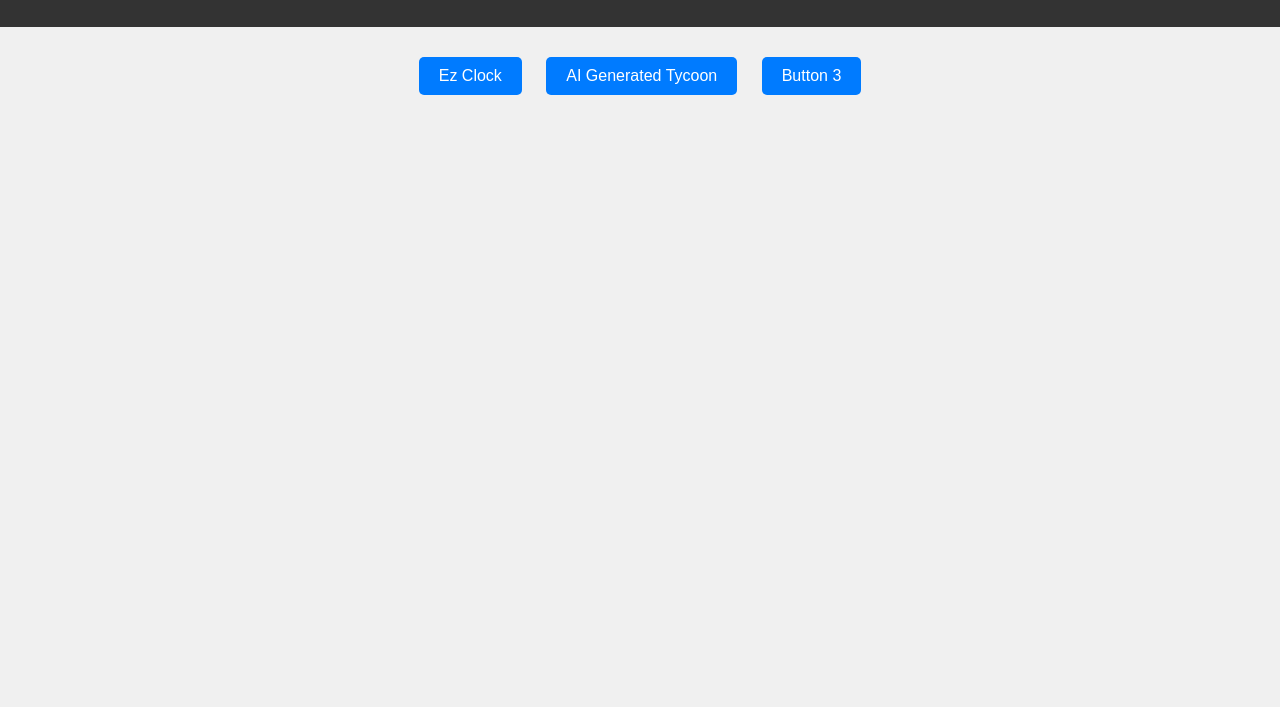
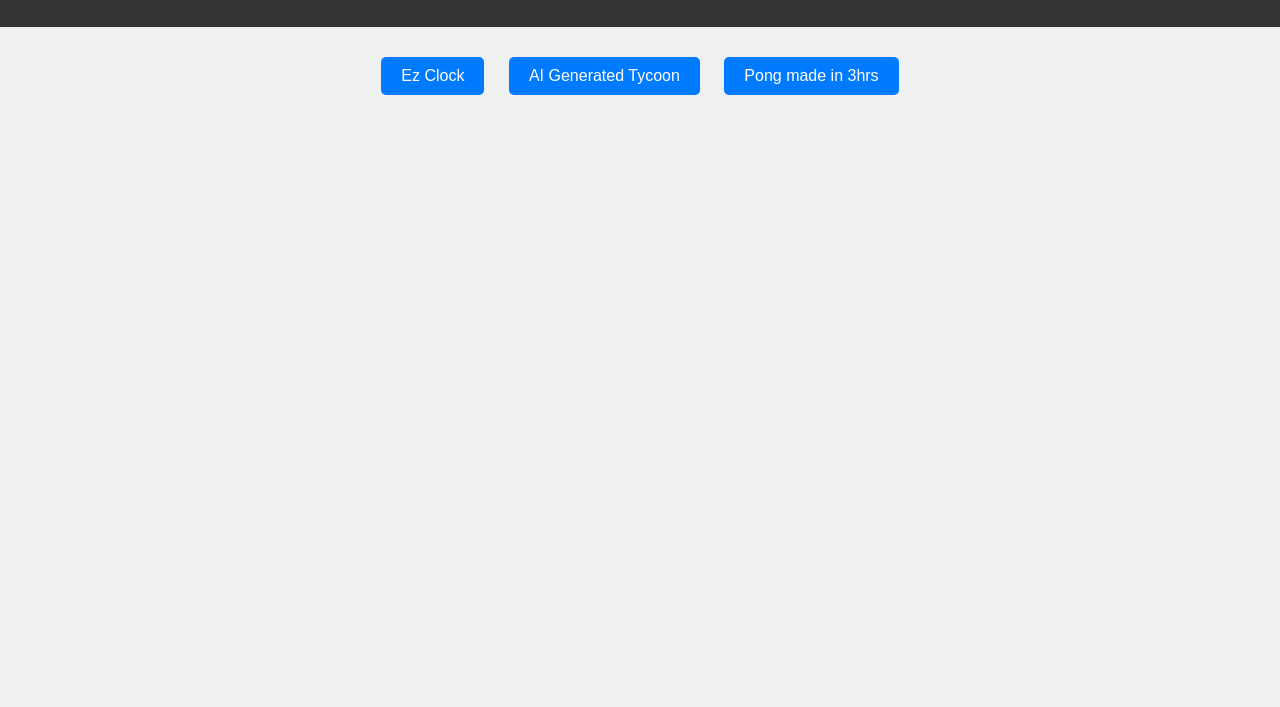
Before and after one commit to mrcaddlr/mrcaddlr-s-Creation, a plain HTML site: page index.html in a window 1280 px wide. Shown: the part 93-800 px from the top of the page. Drawn offline with Linux system fonts and the light colour scheme.

Commit message:
Update index.html

```diff
--- a/index.html
+++ b/index.html
@@ -92,7 +92,7 @@
     <div class="container">
         <a href="https://ez-clock.netlify.app/" class="button" onmouseover="showPreview('https://u.cubeupload.com/mrcaddlr/Screenshot20240325at.png', 'Ez Clock - a simple clock that adapts to YOUR timezone')" onmouseout="hidePreview()" data-preview="a simple clock">Ez Clock</a>
         <a href="https://aigeneratedtycoon.netlify.app/" class="button" onmouseover="showPreview('https://u.cubeupload.com/mrcaddlr/6e9Screenshot20240325at.png', 'A tycoon made by ChatGPT')" onmouseout="hidePreview()" data-preview="Made by ChatGPT">AI Generated Tycoon</a>
-        <a href="link3.html" class="button" onmouseover="showPreview('website3_preview.jpg', 'Preview of Website 3')" onmouseout="hidePreview()" data-preview="a simple clock">Button 3</a>
+        <a href="https://badpong.netlify.app/" class="button" onmouseover="showPreview('https://u.cubeupload.com/mrcaddlr/Screenshot2024032913.png', 'A bad version of pong with horrible collision')" onmouseout="hidePreview()" data-preview="made in 3 hours">Pong made in 3hrs</a>
     </div>
 
     <div id="preview" class="preview">
```
